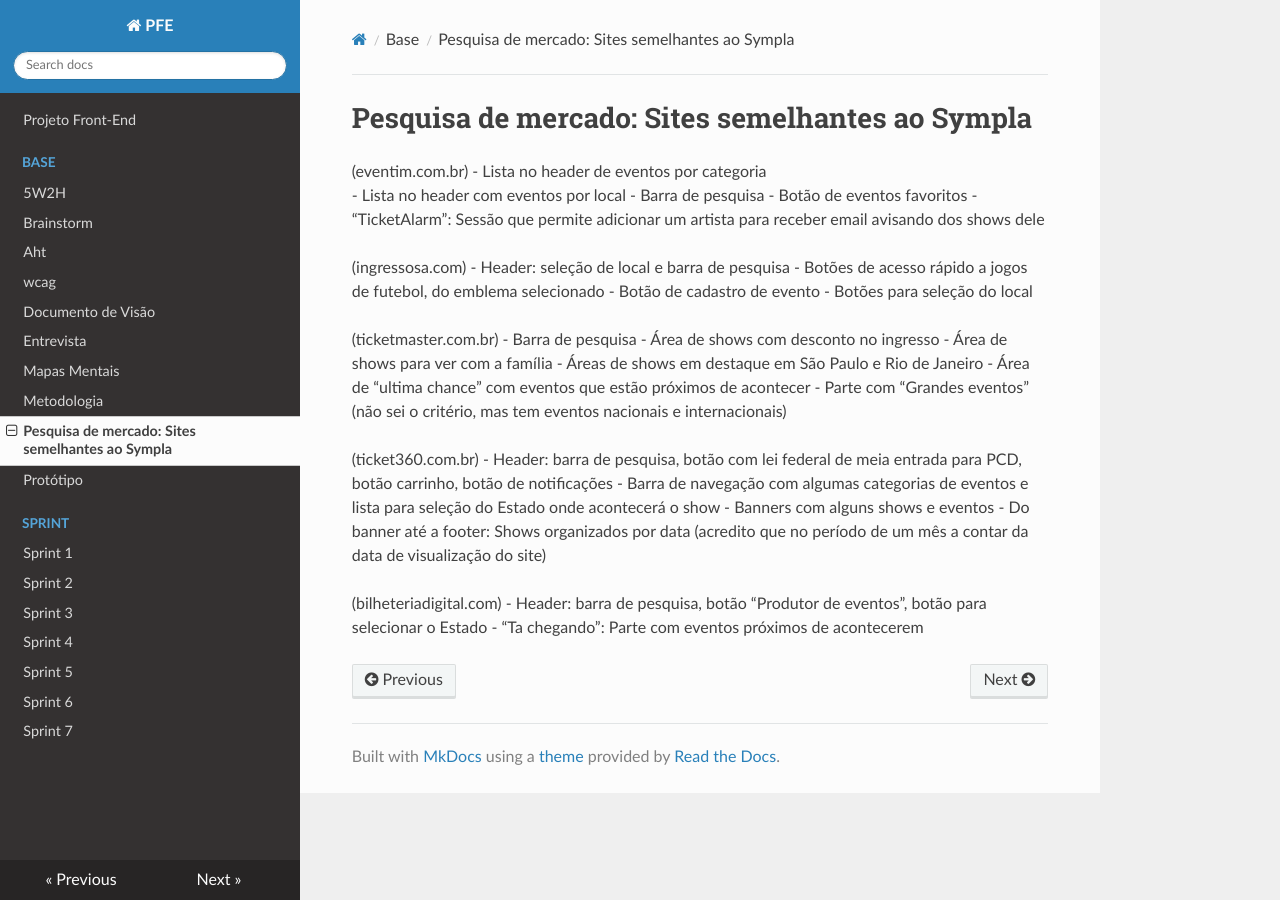
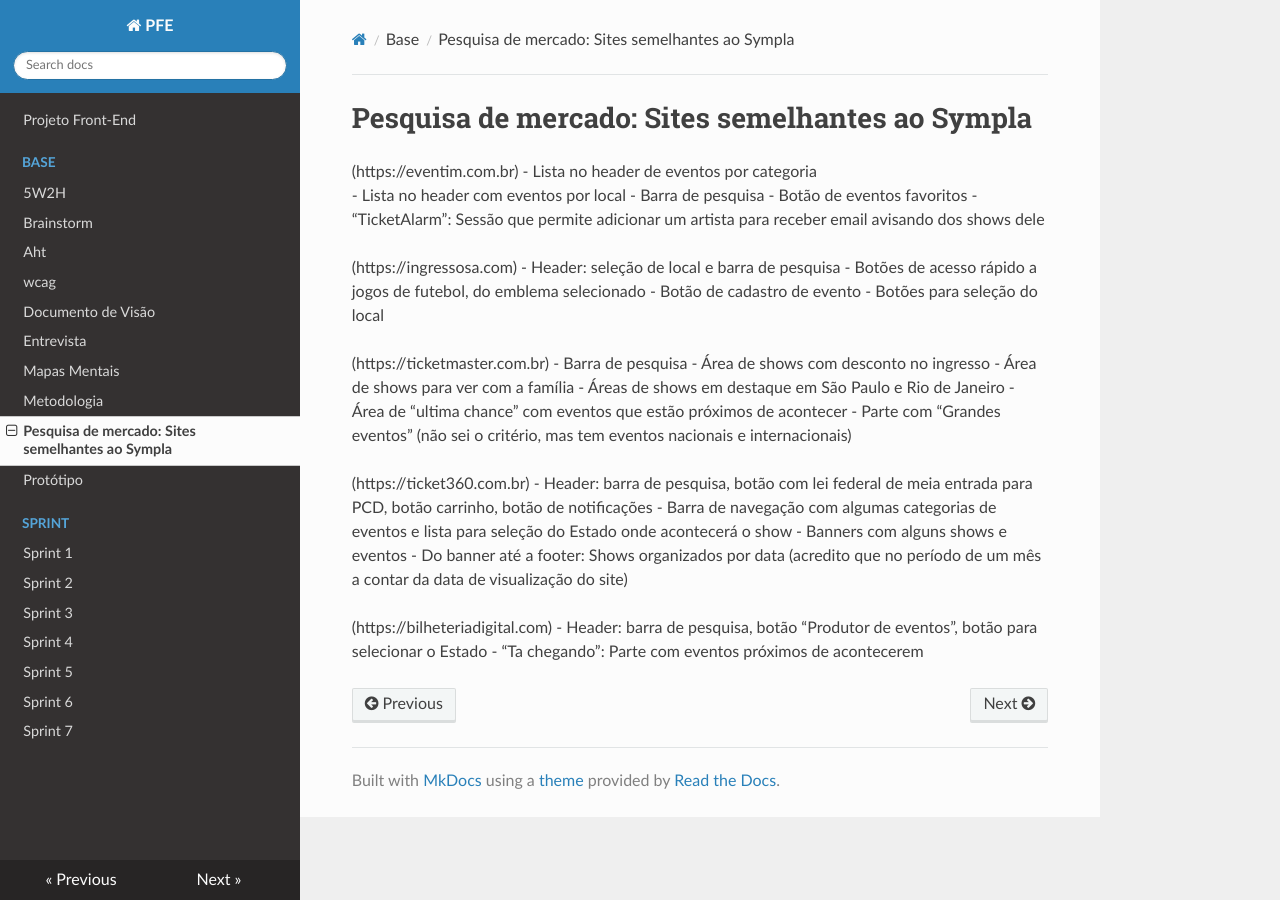
Before and after one commit to Projetos-de-Extensao/PFE_25.1_8001_IV, an MkDocs documentation site: the page built from docs/base/pesquisa.md, in a window 1280 px wide. Built offline with MkDocs 1.6.1, drawn with Linux system fonts in a browser that asks for light colours; nearby versions of some CDN libraries; some of the changed lines change nothing that is shown.

Commit message:
correção nos links

```diff
--- a/docs/base/pesquisa.md
+++ b/docs/base/pesquisa.md
@@ -1,19 +1,19 @@
 # Pesquisa de mercado: Sites semelhantes ao Sympla
 
-(eventim.com.br)
+(https://eventim.com.br)
 - Lista no header de eventos por categoria
 - Lista no header com eventos por local
 - Barra de pesquisa
 - Botão de eventos favoritos
 - “TicketAlarm”: Sessão que permite adicionar um artista para receber email avisando dos shows dele
 
-(ingressosa.com)
+(https://ingressosa.com)
 - Header: seleção de local e barra de pesquisa
 - Botões de acesso rápido a jogos de futebol, do emblema selecionado
 - Botão de cadastro de evento
 - Botões para seleção do local
 
-(ticketmaster.com.br)
+(https://ticketmaster.com.br)
 - Barra de pesquisa
 - Área de shows com desconto no ingresso
 - Área de shows para ver com a família
@@ -22,7 +22,7 @@
 - Parte com “Grandes eventos” (não sei o critério, mas tem eventos nacionais e
 internacionais)
 
-(ticket360.com.br)
+(https://ticket360.com.br)
 - Header: barra de pesquisa, botão com lei federal de meia entrada para PCD,
 botão carrinho, botão de notificações
 - Barra de navegação com algumas categorias de eventos e lista para seleção
@@ -31,7 +31,7 @@
 - Do banner até a footer: Shows organizados por data (acredito que no período
 de um mês a contar da data de visualização do site)
 
-(bilheteriadigital.com)
+(https://bilheteriadigital.com)
 - Header: barra de pesquisa, botão “Produtor de eventos”, botão para selecionar
 o Estado
 - “Ta chegando”: Parte com eventos próximos de acontecerem
```
